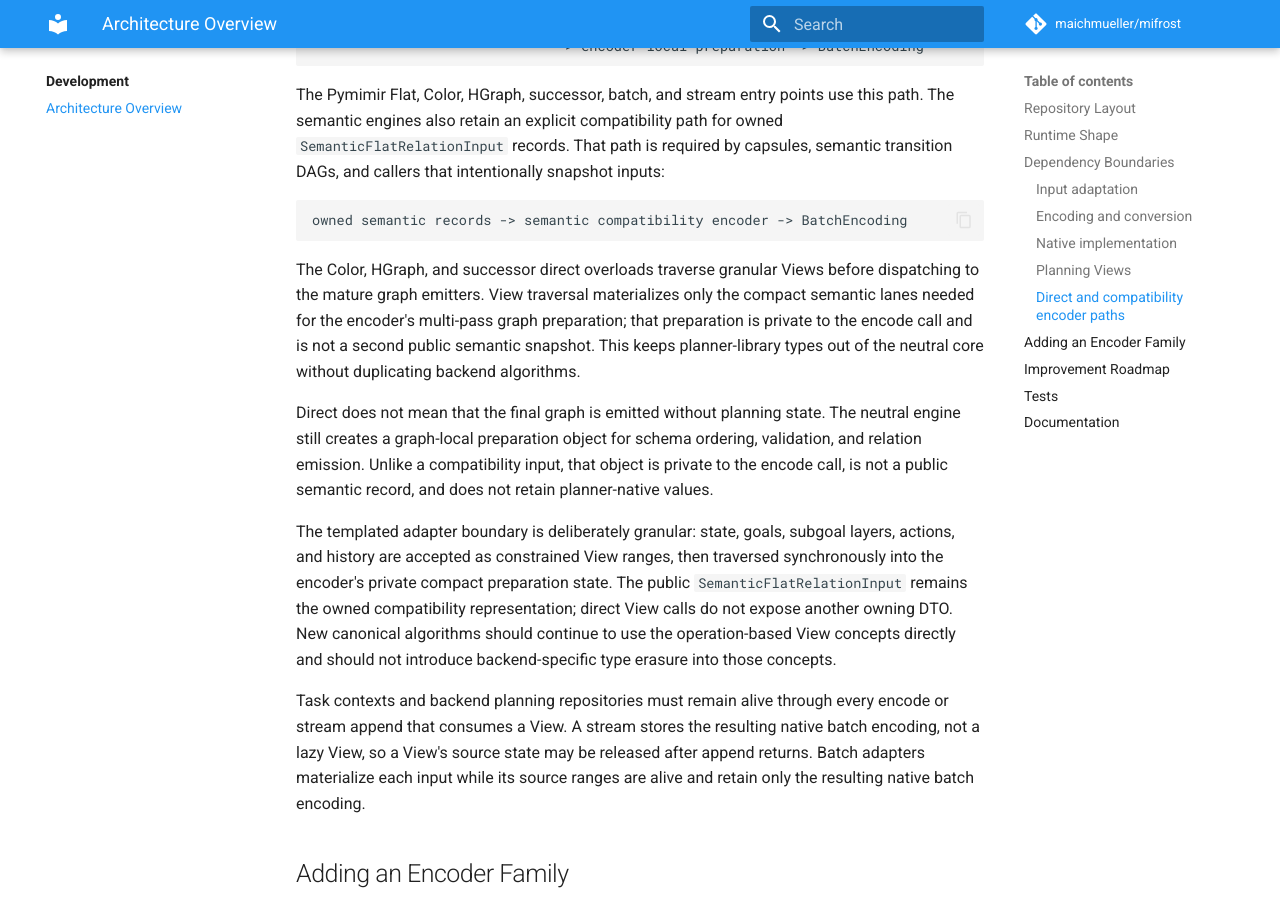
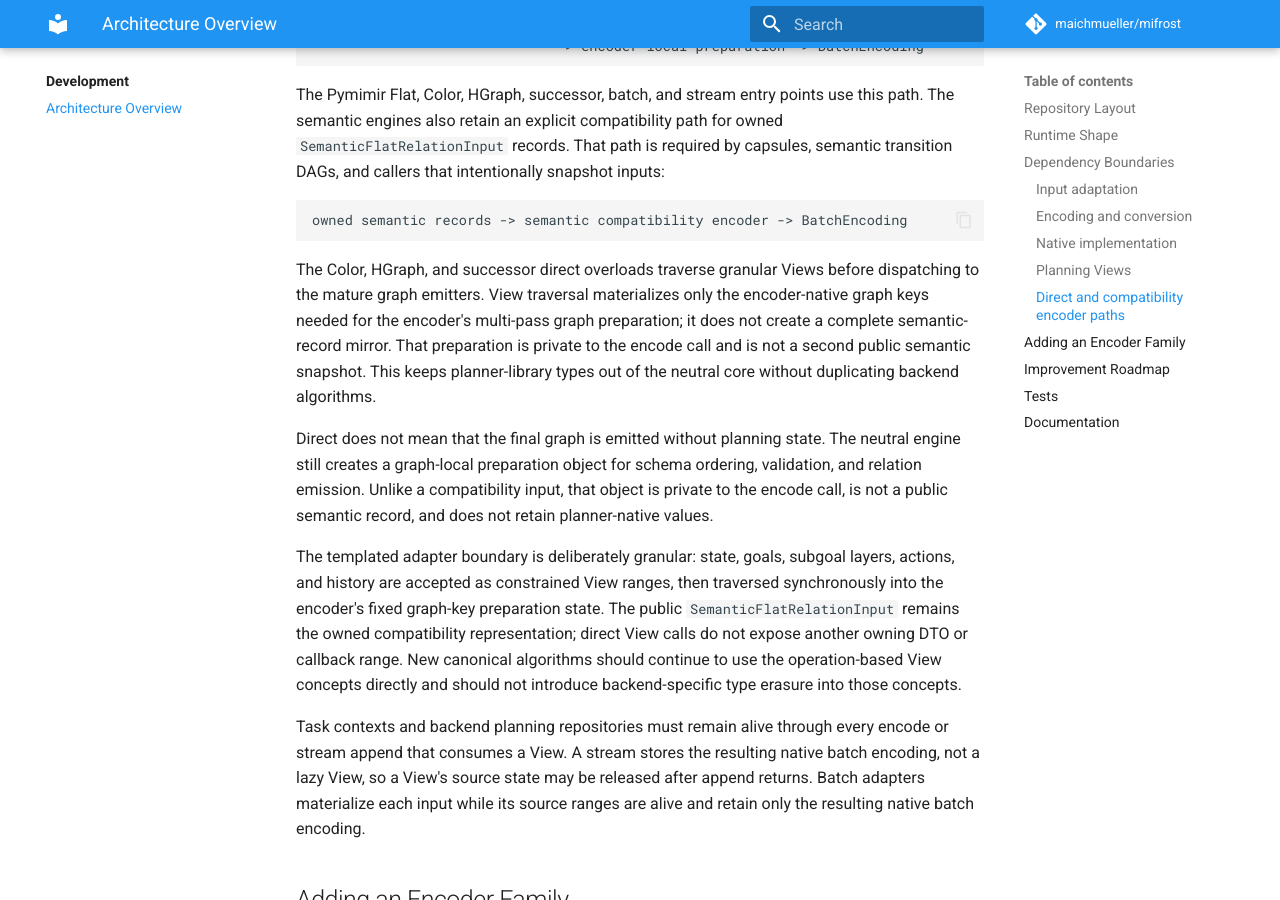
Before and after one commit to maichmueller/mifrost, an MkDocs documentation site: the page built from docs/development/architecture.md, in a window 1280 px wide and 900 px high, scrolled down 2560 px. Built offline with MkDocs 1.6.1 and Material for MkDocs 9.7.7, drawn with Linux system fonts in a browser that asks for light colours; comment, search, counter and statistics services are not loaded; the version menu is left out.

Commit message:
Cover direct View graph-key parity and contracts
Co-authored-by: Copilot App <223556219+Copilot@users.noreply.github.com>

```diff
--- a/docs/development/architecture.md
+++ b/docs/development/architecture.md
@@ -113,10 +113,11 @@ owned semantic records -> semantic compatibility encoder -> BatchEncoding
 
 The Color, HGraph, and successor direct overloads traverse granular Views before
 dispatching to the mature graph emitters. View traversal materializes only the
-compact semantic lanes needed for the encoder's multi-pass graph preparation;
-that preparation is private to the encode call and is not a second public
-semantic snapshot. This keeps planner-library types out of the neutral core
-without duplicating backend algorithms.
+encoder-native graph keys needed for the encoder's multi-pass graph preparation;
+it does not create a complete semantic-record mirror. That preparation is
+private to the encode call and is not a second public semantic snapshot. This
+keeps planner-library types out of the neutral core without duplicating backend
+algorithms.
 
 Direct does not mean that the final graph is emitted without planning state.
 The neutral engine still creates a graph-local preparation object for schema
@@ -126,12 +127,12 @@ not retain planner-native values.
 
 The templated adapter boundary is deliberately granular: state, goals,
 subgoal layers, actions, and history are accepted as constrained View ranges,
-then traversed synchronously into the encoder's private compact preparation
+then traversed synchronously into the encoder's fixed graph-key preparation
 state. The public `SemanticFlatRelationInput` remains the owned compatibility
-representation; direct View calls do not expose another owning DTO. New
-canonical algorithms should continue to use the operation-based View concepts
-directly and should not introduce backend-specific type erasure into those
-concepts.
+representation; direct View calls do not expose another owning DTO or callback
+range. New canonical algorithms should continue to use the operation-based View
+concepts directly and should not introduce backend-specific type erasure into
+those concepts.
 
 Task contexts and backend planning repositories must remain alive through every
 encode or stream append that consumes a View. A stream stores the resulting
```
Also changed, not shown: docs/flat-composition.md (+5 -5 lines), 1 other file.
